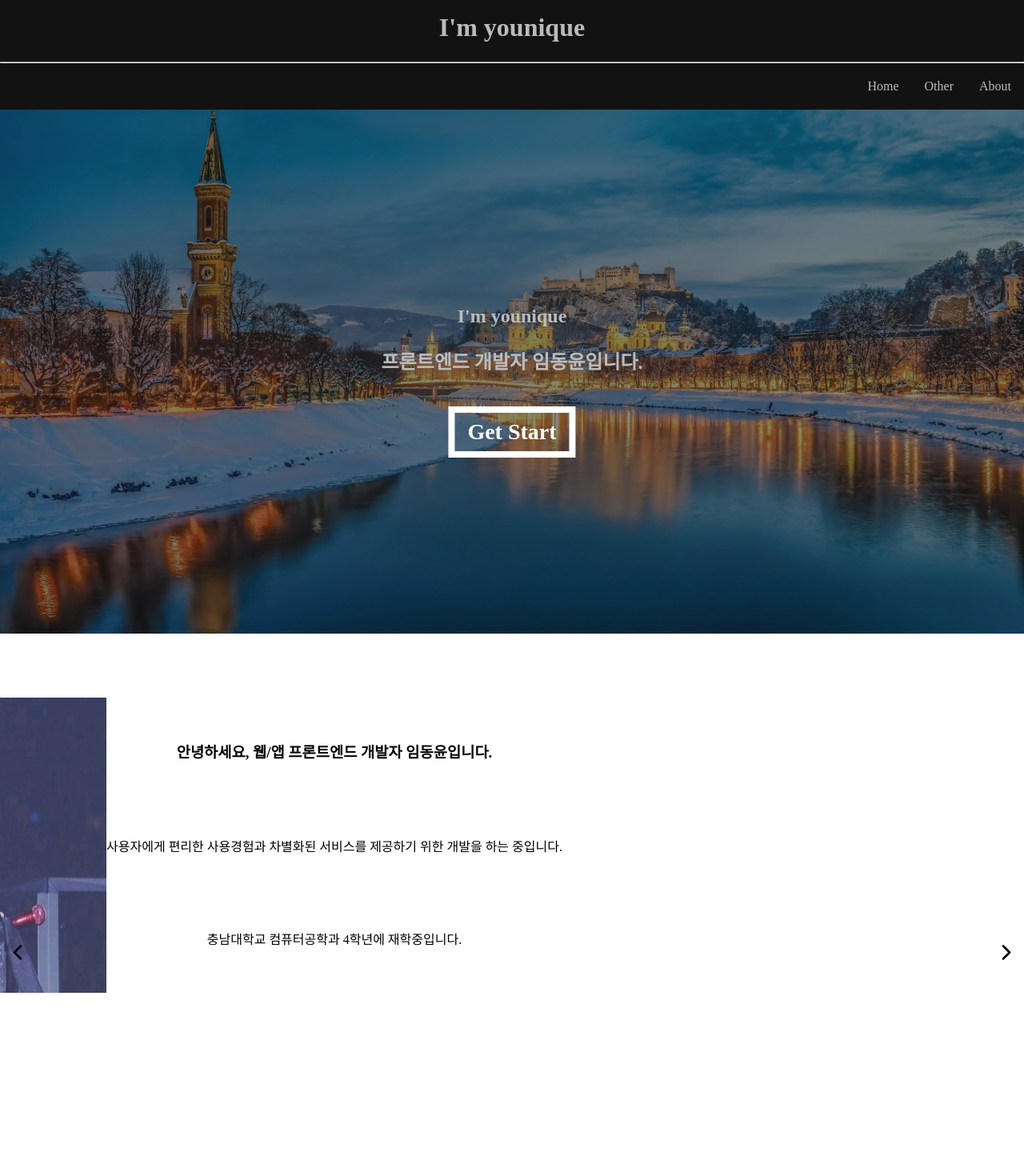
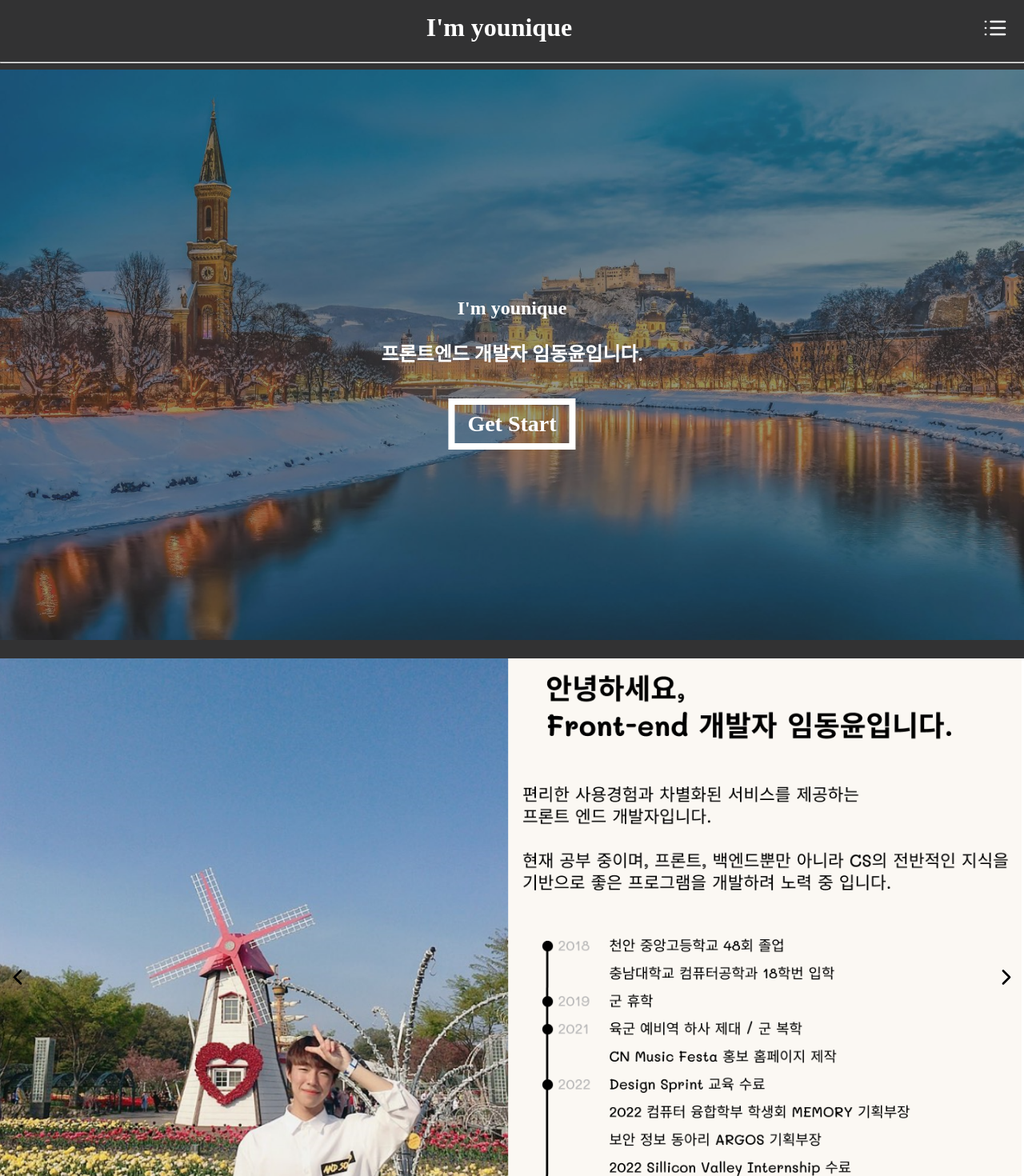
Before and after one commit to DongYounYim/Portfolio, a React (Create React App) app: page / in a window 1280 px wide. Shown: the top 1470 px of the page at 80% size. Built offline with nearby package versions, Linux system fonts and the light colour scheme.

Commit message:
[Add] Card Image 임시 제작

```diff
--- a/src/components/Header/index.js
+++ b/src/components/Header/index.js
@@ -1,7 +1,11 @@
+import { Icon, Spacer } from "../";
+
 export default function Header() {
   return (
     <section className="header">
+      <Spacer />
       <span>I'm younique</span>
+      <Icon name="list" size={32} color="white" />
     </section>
   );
 }
--- /dev/null
+++ b/src/components/Spacer/index.js
@@ -0,0 +1,10 @@
+const Spacer = ({ children, type = "horizental", size = 8, ...props }) => {
+  const spacerStyle = {
+    ...props.style,
+    display: type === "vertical" ? "block" : "inline-block",
+    verticalAlign: type === "horizontal" ? "middle" : undefined,
+  };
+  return <div style={spacerStyle}>{children}</div>;
+};
+
+export default Spacer;
--- a/src/components/index.js
+++ b/src/components/index.js
@@ -3,3 +3,4 @@ export { default as Header } from "./Header";
 export { default as Icon } from "./Icon";
 export { default as Navigation } from "./Navigation";
 export { default as Slider } from "./Slider";
+export { default as Spacer } from "./Spacer";
--- a/src/page/Main.js
+++ b/src/page/Main.js
@@ -1,33 +1,31 @@
 import { Header, Navigation, Banner, Slider } from "../components";
 
 // 임시이미지
-import ProfileImage from "../assets/images/gd.jpg";
+import introImage from "../assets/images/intro.png";
 
 export default function Main() {
   return (
     <div>
       <Header />
       <hr />
-      <Navigation />
       <div className="container">
         <Banner />
         <Slider id="intro">
           <div className="CardContent" id="content1">
-            <div className="Card">
-              <img src={ProfileImage} />
-              <div>
-                <h3>안녕하세요, 웹/앱 프론트엔드 개발자 임동윤입니다.</h3>
-                <p>
-                  사용자에게 편리한 사용경험과 차별화된 서비스를 제공하기 위한
-                  개발을 하는 중입니다.
-                </p>
-                <p>충남대학교 컴퓨터공학과 4학년에 재학중입니다.</p>
-              </div>
+            <img className="CardImage" src={introImage} />
+          </div>
+          <div className="CardContent">
+            <div>다양한 프로젝트 경험을 통한 경험치 축적</div>
+          </div>
+          <div className="CardContent">
+            <div>지속적인 공부를 통한 성장 욕심</div>
+          </div>
+          <div className="CardContent">
+            <div>
+              프론트엔드 뿐만아니라 백엔드 Cloud 보안에 모든 관심을 두고
+              있습니다.
             </div>
           </div>
-          <div className="CardContent">2</div>
-          <div className="CardContent">3</div>
-          <div className="CardContent">4</div>
         </Slider>
         <section style={{ height: "100vh" }}>
           <div style={{ display: "flex" }}>
--- a/src/style/style.scss
+++ b/src/style/style.scss
@@ -1,5 +1,5 @@
-$dark-color: #121212;
-$font-color: #bbb;
+$dark-color: #323233;
+$font-color: white;
 
 html {
   scroll-behavior: smooth;
@@ -13,7 +13,10 @@ body {
 }
 
 .header {
-  text-align: center;
+  display: flex;
+  justify-content: space-between;
+  align-items: center;
+  margin: 0 20px;
   font-size: 32px;
   font-weight: 600;
   padding: 16px 0;
@@ -21,6 +24,8 @@ body {
 
 .nav-bar {
   display: flex;
+  margin: 0;
+  background-color: black;
   flex-direction: row;
   justify-content: flex-end;
   list-style: none;
@@ -35,7 +40,7 @@ body {
 }
 
 .Banner {
-  height: calc(100vh - 145px);
+  height: calc(100vh - 64px);
   position: relative;
   text-align: center;
 
@@ -125,10 +130,12 @@ body {
     color: black;
     text-align: center;
     line-height: 100px;
+    overflow: hidden;
 
-    .Card {
-      display: inline-flex;
-      padding: 10vh 10vw;
+    .CardImage {
+      width: 100%;
+      height: 100%;
+      object-fit: cover;
     }
   }
 }
```
Also changed, not shown: src/assets/images/intro.png (added).
